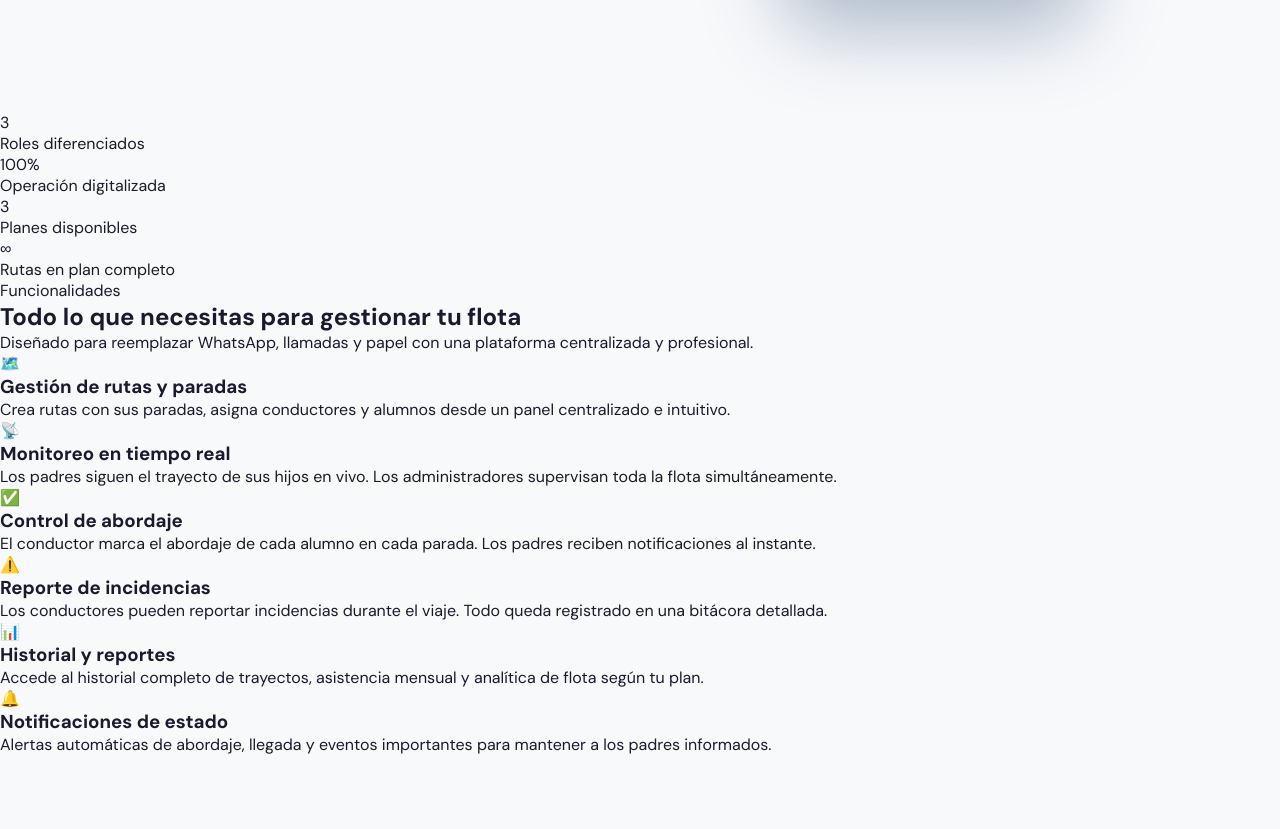
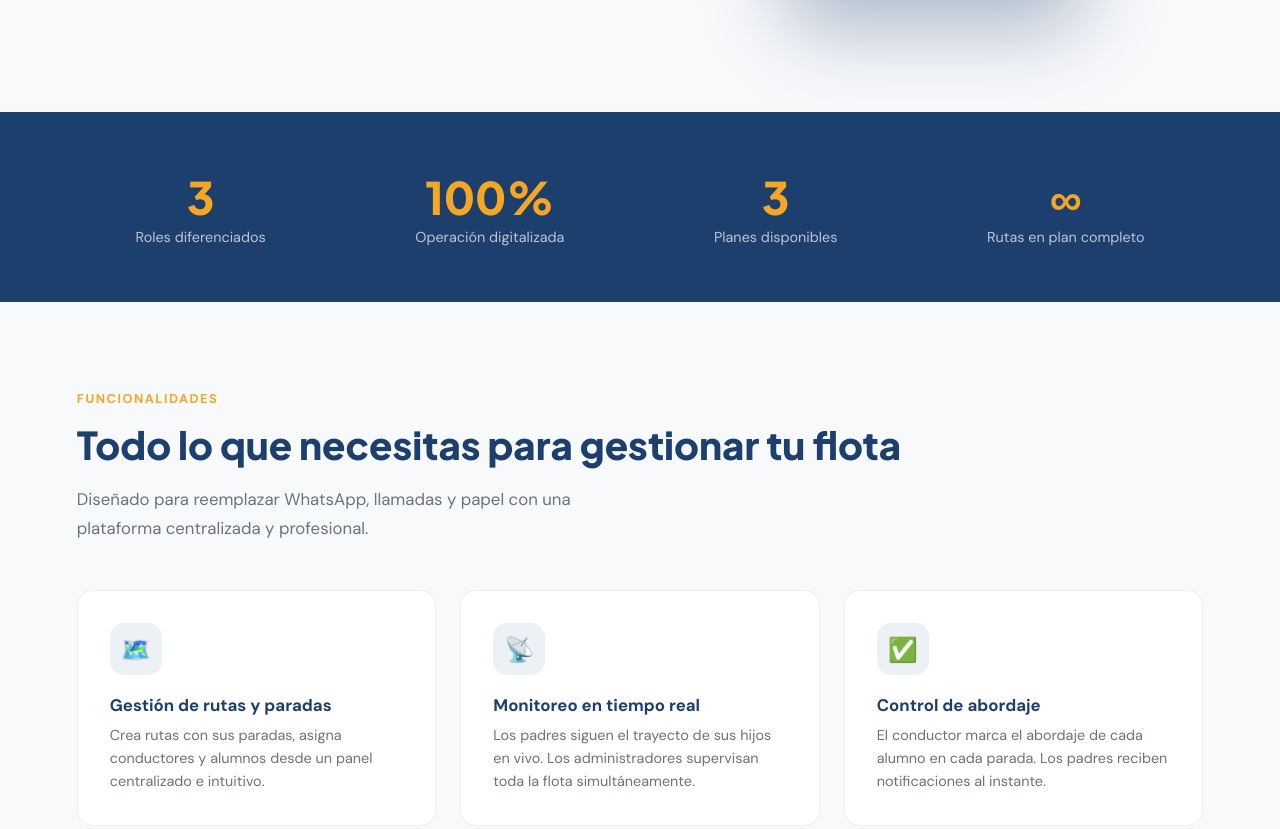
Before and after one commit to FiveTech-NRC11896/safedrive-website, a plain HTML site: page index.html in a window 1280 px wide. Shown: the part 688-1517 px from the top of the page. Before the commit the page ends 1443 px from the top, so only its background shows below. Drawn offline with Linux system fonts and the light colour scheme.

Commit message:
style: add new  Stats and  Features sections

```diff
--- a/css/styles.css
+++ b/css/styles.css
@@ -187,3 +187,50 @@ h1 em { font-style: normal; color: var(--amber); }
 .hero-tag .icon { font-size: 1rem; }
 .tag-1 { top: 10%; left: -10%; animation: float 3.5s ease-in-out infinite; }
 .tag-2 { bottom: 15%; right: -5%; animation: float 4.2s ease-in-out infinite .5s; }
+
+/* ── STATS ── */
+.stats {
+  background: var(--navy);
+  padding: 3.5rem 6%;
+  display: flex; justify-content: space-around; flex-wrap: wrap; gap: 2rem;
+}
+.stat { text-align: center; }
+.stat-num {
+  font-family: 'Plus Jakarta Sans', sans-serif;
+  font-size: 2.8rem; font-weight: 800; color: var(--amber);
+}
+.stat-label { color: rgba(255,255,255,.7); font-size: .9rem; margin-top: .2rem; }
+
+/* ── SECTIONS ── */
+.section { padding: 5.5rem 6%; }
+.section-label {
+  font-size: .8rem; font-weight: 700; letter-spacing: 1.5px;
+  text-transform: uppercase; color: var(--amber);
+  margin-bottom: .8rem;
+}
+h2 {
+  font-family: 'Plus Jakarta Sans', sans-serif;
+  font-size: clamp(1.8rem, 3vw, 2.6rem);
+  font-weight: 800; color: var(--navy); margin-bottom: 1rem;
+}
+.section-sub { color: var(--muted); font-size: 1.05rem; max-width: 540px; line-height: 1.7; }
+
+/* ── FEATURES ── */
+.features-grid {
+  display: grid; grid-template-columns: repeat(auto-fit, minmax(280px, 1fr));
+  gap: 1.5rem; margin-top: 3rem;
+}
+.feature-card {
+  background: var(--card); border-radius: 16px;
+  padding: 2rem; border: 1px solid rgba(29,63,110,.08);
+  transition: transform .2s, box-shadow .2s;
+}
+.feature-card:hover { transform: translateY(-4px); box-shadow: 0 12px 40px rgba(29,63,110,.12); }
+.feature-icon {
+  width: 52px; height: 52px; border-radius: 14px;
+  background: rgba(29,63,110,.08);
+  display: flex; align-items: center; justify-content: center;
+  font-size: 1.5rem; margin-bottom: 1.2rem;
+}
+.feature-card h3 { font-size: 1.05rem; font-weight: 700; color: var(--navy); margin-bottom: .5rem; }
+.feature-card p { font-size: .9rem; color: var(--muted); line-height: 1.6; }
```
Also changed, not shown: index.html (+1 -0 lines).
